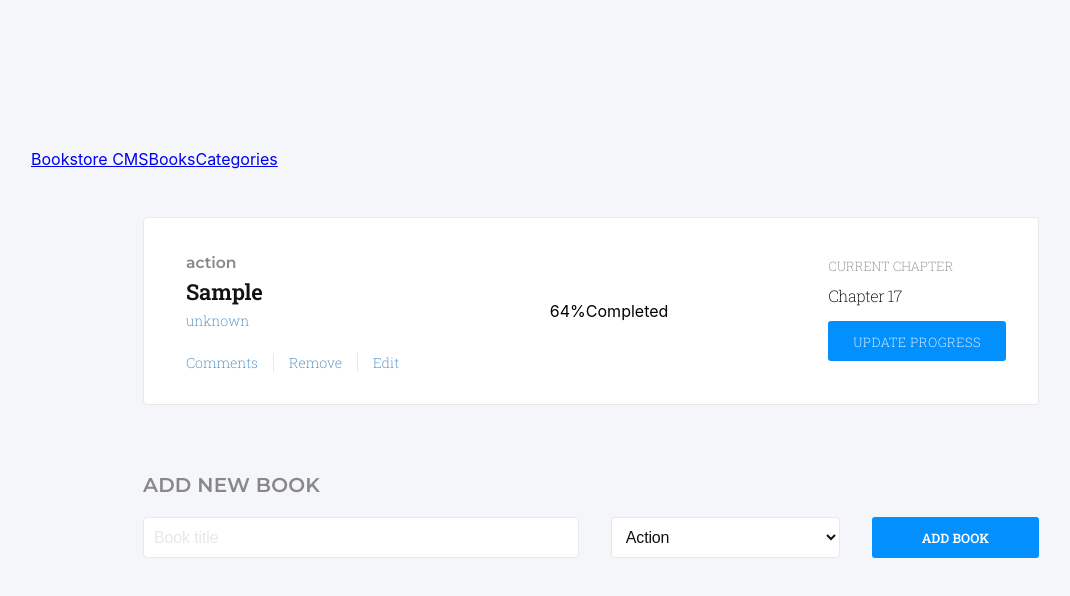
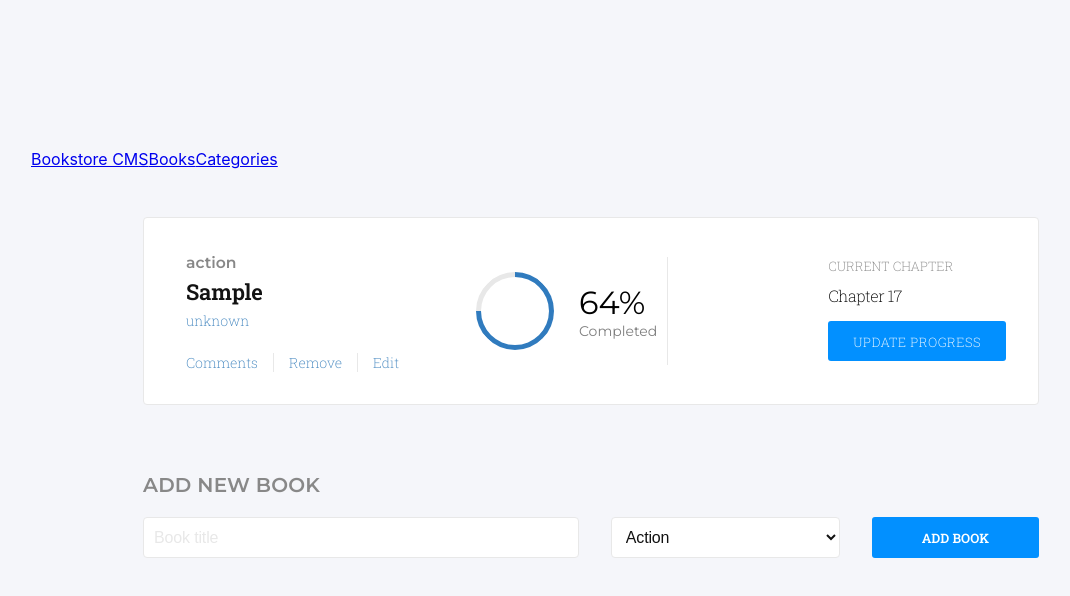
Before and after one commit to Leandro-Barretoo/bookstore_app, a React (Create React App) app: page / in a window 1280 px wide. Both pictures are taken after typing "Sample" into the empty fields and a click on the button "ADD BOOK". Shown: the top 596 px of the page, without its empty margins (69-1139 px from the left). Built offline with nearby package versions, Linux system fonts and the light colour scheme; no server answers.

Commit message:
Add style to completion information

```diff
--- /dev/null
+++ b/src/components/Completed.css
@@ -0,0 +1,44 @@
+@import url('https://fonts.googleapis.com/css2?family=Montserrat:wght@200;400;600&display=swap');
+
+.Display-Block {
+  display: block;
+}
+
+.Family-Montserrat {
+  font-family: Montserrat, serif;
+}
+
+.Comp-Container {
+  flex: 1;
+  display: flex;
+  align-items: center;
+  border-right: 1px solid #e8e8e8;
+}
+
+.Oval-2 {
+  width: 4.25rem;
+  height: 4.25rem;
+  border: 5px solid #307bbe;
+  border-radius: 50%;
+  border-left-color: #e8e8e8;
+  transform: rotate(45deg);
+}
+
+.Regtangle-3 {
+  padding: 15px;
+}
+
+.Percentage-Comp {
+  display: flex;
+  flex-direction: column;
+  padding: 10px;
+}
+
+.Percentage {
+  font-size: 2rem;
+}
+
+.Comp {
+  opacity: 0.5;
+  font-size: 0.875rem;
+}
--- a/src/components/Completed.js
+++ b/src/components/Completed.js
@@ -1,13 +1,14 @@
 import React from 'react';
+import './Completed.css';
 
 const Completed = () => (
-  <div>
+  <div className="Comp-Container">
     <div className="Regtangle-3">
       <div className="Oval-2" />
     </div>
-    <div>
-      <span>64%</span>
-      <span>Completed</span>
+    <div className="Percentage-Comp">
+      <span className="Percentage Display-Block Family-Montserrat">64%</span>
+      <span className="Comp Display-Block Family-Montserrat">Completed</span>
     </div>
   </div>
 );
```
